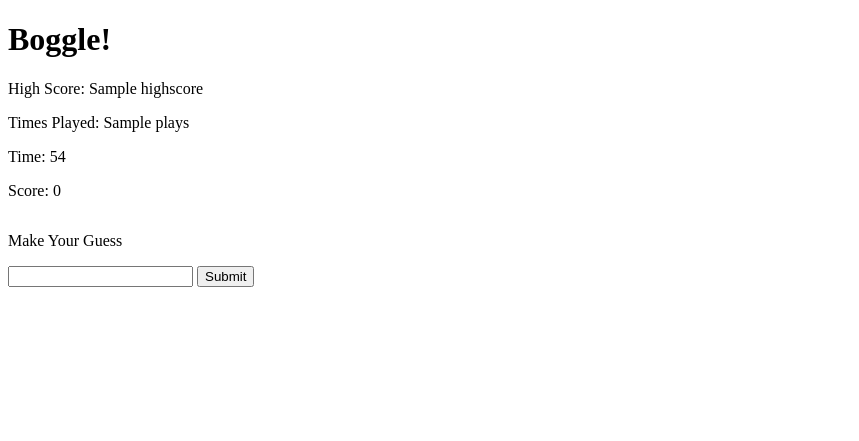
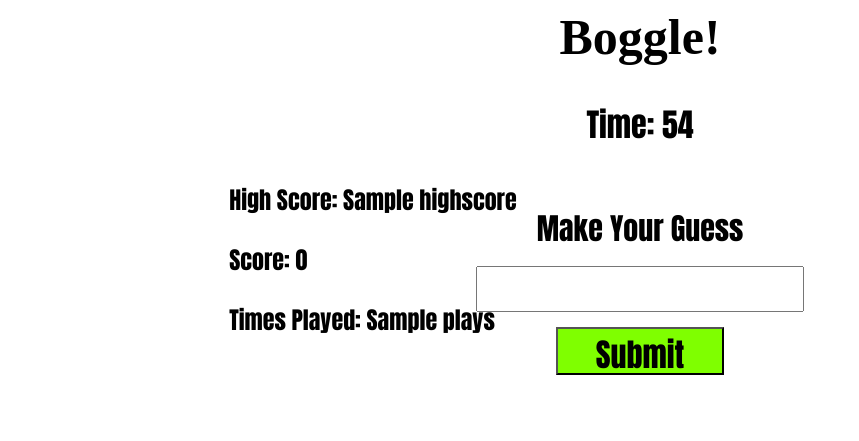
Before and after one commit to janderson77/19-5-Flask-Boggle, a Flask app: template templates/home.html in a window 1280 px wide. Shown: the top 441 px of the page, without its empty margins (0-859 px from the left). Run offline with Flask 2, Linux system fonts and the light colour scheme; the template is opened without the code that fills it: most values are stand-ins (such as "Sample title", 1, 10 or a date in 2020); parts of the project's set-up code (start-up, migrations or seed data) failed here and were passed over.

Commit message:
min requirements met

```diff
--- a/static/app.js
+++ b/static/app.js
@@ -1,5 +1,6 @@
 let $score = 0;
 let $seconds = 60;
+let $checked = [];
 
 // Sets the timer for the game
 let $timer = setInterval(() => {
@@ -30,7 +31,7 @@ $('#btn').on('click', function(e) {
 		alert('please put in a word');
 		return;
 	} else {
-		tryGuess();
+		checkIfGuessed();
 	}
 });
 
@@ -38,6 +39,20 @@ $('#btn').on('click', function(e) {
 const showMessage = function(msg) {
 	$('#msg').text(msg);
 };
+
+//Will check to see if a word was already tried
+async function checkIfGuessed() {
+	let $gword = $('#frm').val();
+
+	if (jQuery.inArray($gword, $checked) >= 0) {
+		showMessage("You've already guessed that word. Try another");
+		console.log($checked, $gword);
+	} else {
+		$checked.push($gword);
+		tryGuess();
+		console.log($checked);
+	}
+}
 
 // checks the input word against the database and returns a result
 // Will also update the score board
--- /dev/null
+++ b/static/css/app.css
@@ -0,0 +1,87 @@
+body {
+	display: flex;
+	flex-direction: column;
+	align-items: center;
+}
+
+#everything {
+	display: flex;
+	flex-direction: column;
+	align-items: center;
+	width: 65%;
+}
+
+h1 {
+	font-size: 50px;
+	margin-top: 0;
+}
+
+#scoreboard {
+	position: absolute;
+	align-self: flex-start;
+	margin-top: 150px;
+}
+
+form {
+	display: flex;
+	flex-direction: column;
+	align-items: center;
+	margin-top: 25px;
+}
+
+form p {
+	font-size: 30px;
+	margin-top: 0;
+	margin-bottom: 15px;
+	font-family: Impact, Haettenschweiler, 'Arial Narrow Bold', sans-serif;
+}
+
+td {
+	margin: 0;
+	border: 2px solid black;
+	border-radius: 5px;
+	width: 50px;
+	height: 50px;
+	text-align: center;
+	font-size: 30px;
+	font-family: Impact, Haettenschweiler, 'Arial Narrow Bold', sans-serif;
+}
+
+input {
+	height: 2.5rem;
+	width: 20rem;
+	font-size: 2rem;
+	font-family: Impact, Haettenschweiler, 'Arial Narrow Bold', sans-serif;
+	text-align: center;
+}
+
+#btn {
+	width: 10.5rem;
+	height: 3rem;
+	background-color: chartreuse;
+	font-size: 2rem;
+	font-family: Impact, Haettenschweiler, 'Arial Narrow Bold', sans-serif;
+}
+
+#countdown {
+	font-size: 2rem;
+	font-family: Impact, Haettenschweiler, 'Arial Narrow Bold', sans-serif;
+}
+
+#countdown p {
+	margin-top: 0;
+}
+
+#scoreboard {
+	font-size: 1.5rem;
+	font-family: Impact, Haettenschweiler, 'Arial Narrow Bold', sans-serif;
+}
+
+#messagebox {
+	margin-top: 35px;
+}
+
+#messagebox p {
+	font-size: 2rem;
+	font-family: Impact, Haettenschweiler, 'Arial Narrow Bold', sans-serif;
+}
--- a/templates/base.html
+++ b/templates/base.html
@@ -1,18 +1,13 @@
 <!DOCTYPE html>
-<!--[if lt IE 7]>      <html class="no-js lt-ie9 lt-ie8 lt-ie7"> <![endif]-->
-<!--[if IE 7]>         <html class="no-js lt-ie9 lt-ie8"> <![endif]-->
-<!--[if IE 8]>         <html class="no-js lt-ie9"> <![endif]-->
-<!--[if gt IE 8]><!--> <html class="no-js"> <!--<![endif]-->
     <head>
         <meta charset="utf-8">
-        <meta http-equiv="X-UA-Compatible" content="IE=edge">
         <title>{% block title%}{% endblock %}</title>
         <meta name="description" content="">
         <meta name="viewport" content="width=device-width, initial-scale=1">
-        <link rel="stylesheet" href="">
+        <link rel="stylesheet" href="static/css/app.css">
     </head>
     <body>
-        {% block content%}
+        {% block content %}
 
         {% endblock %}
         <script src="https://code.jquery.com/jquery-3.5.1.min.js" integrity="sha256-9/aliU8dGd2tb6OSsuzixeV4y/faTqgFtohetphbbj0=" crossorigin="anonymous"></script>
--- a/templates/home.html
+++ b/templates/home.html
@@ -2,29 +2,39 @@
 {% block title %}Boggle{% endblock %}
 
 {% block content %}
+    <div id="everything">
+        <div id="banner">
             <h1>Boggle!</h1>
-    <section>
+        </div>
+        <div id="scoreboard">
             <p>High Score: <span id="highscore"> {{ highscore }}</span></p>
+            <p>Score: <span id="score"></span></p>
             <p>Times Played: <span id="played">{{ plays }}</span></p>
-    </section>
-    <section>
+        </div>
+        <div id="countdown">
             <p>Time: <span id="timer"></span></p>
-        <p>Score: <span id="score"></span></p>
-    </section>
+        </div>
+
+        <div id="gameboard">
             <table>
                 {% for i in session['game_board'] %}
-            <tr id="{{loop.index0}}">
+                    <tr>
                     {% for j in i %}
-                <td id="{{loop.index0}}">{{j}}</td>
+                        <td>{{j}}</td>
                     {% endfor %}
                     </tr>
                 {% endfor %}
             </table>
+        </div>
+        <div id="guessform">
             <form action="">
                 <p> Make Your Guess</p>
-        <p><input type="text" name="guess" id="frm"> <button id="btn">Submit</button></p>
+                <p><input type="text" name="guess" id="frm"></p>
+                <button id="btn">Submit</button>
             </form>
-    <section>
+        </div>
+        <div id="messagebox">
             <p id="msg"></p>
-    </section>
+        </div>
+    </div>
 {% endblock %}
```
Also changed, not shown: static/app.css (deleted). Lines whose indentation alone changed are shown as unchanged.
